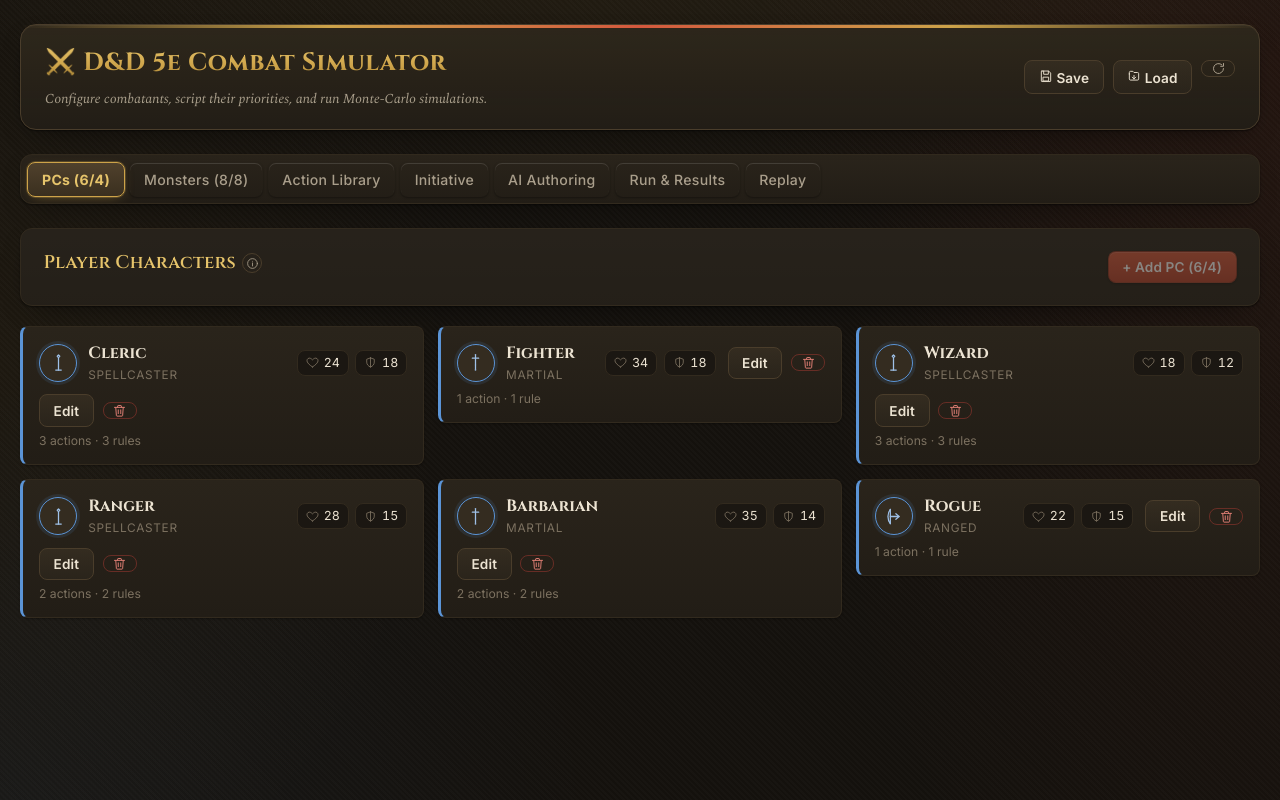
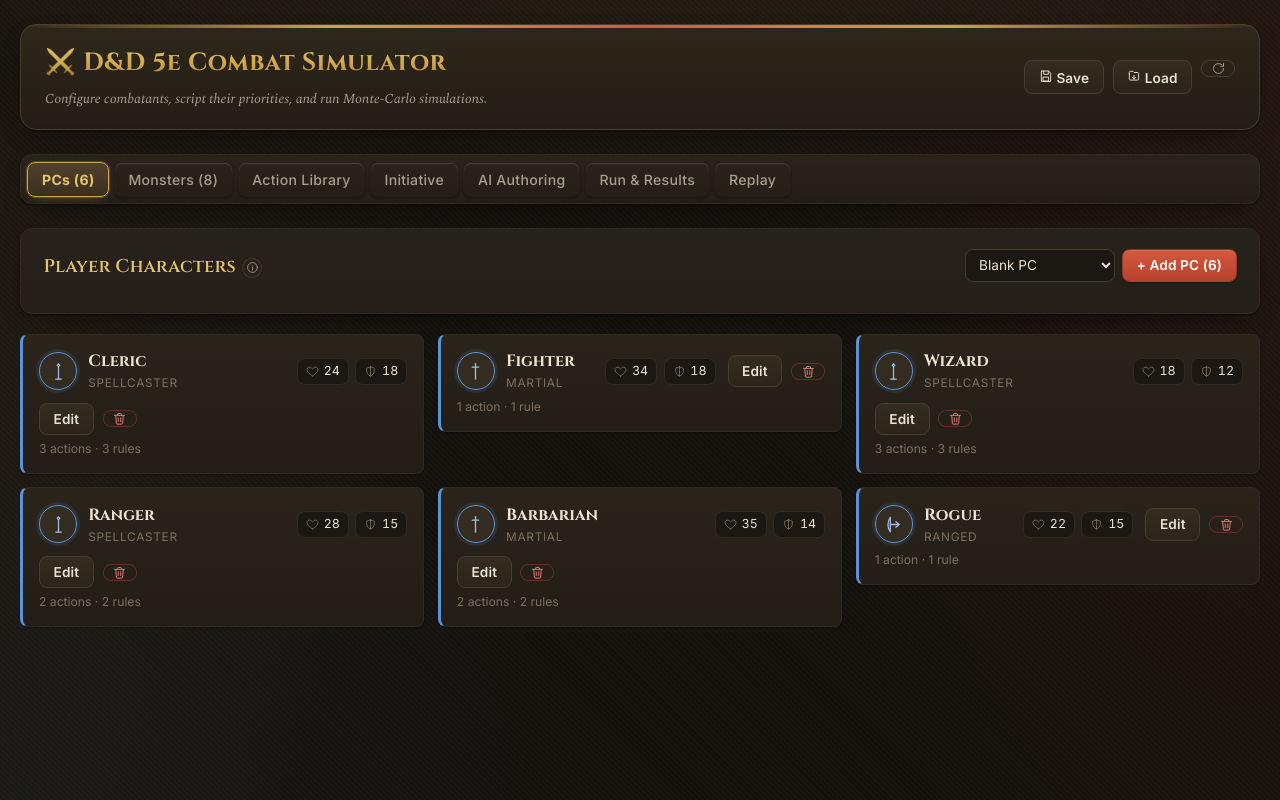
Before and after one commit to cmtalleyrand/dndcombatmodel, a React (Vite) app: page / in a window 1280 px wide. Built offline with nearby package versions, Linux system fonts and the light colour scheme.

Commit message:
Enable adding stored combatants

```diff
--- a/src/ui/App.tsx
+++ b/src/ui/App.tsx
@@ -66,18 +66,18 @@
             onClick={() => setTab(t.id)}
           >
             {t.label}
-            {t.id === 'pcs' && ` (${pcs.length}/4)`}
-            {t.id === 'monsters' && ` (${monsters.length}/8)`}
+            {t.id === 'pcs' && ` (${pcs.length})`}
+            {t.id === 'monsters' && ` (${monsters.length})`}
             {t.id === 'replay' && stats && <span className="tab-dot" aria-label="replay ready" />}
           </button>
         ))}
       </div>
 
       {tab === 'pcs' && (
-        <CombatantsTab side="pc" max={4} scenario={scenario} setScenario={setScenario} />
+        <CombatantsTab side="pc" scenario={scenario} setScenario={setScenario} />
       )}
       {tab === 'monsters' && (
-        <CombatantsTab side="monster" max={8} scenario={scenario} setScenario={setScenario} />
+        <CombatantsTab side="monster" scenario={scenario} setScenario={setScenario} />
       )}
       {tab === 'actions' && <ActionLibraryTab scenario={scenario} setScenario={setScenario} />}
       {tab === 'initiative' && <InitiativeTab scenario={scenario} setScenario={setScenario} />}
--- a/src/ui/CombatantsTab.tsx
+++ b/src/ui/CombatantsTab.tsx
@@ -1,5 +1,6 @@
 import { useMemo, useState } from 'react';
 import { ABILITIES, type Ability, type Combatant, type Scenario, type Side } from '../engine/types';
+import { LEVEL_1_CLASS_PCS, LEVEL_3_CLASS_PCS, SAMPLE_MONSTERS } from '../data/srd';
 import { copyScript, genId, removeCombatant, upsertCombatant } from '../state/store';
 import { RuleBuilder } from './RuleBuilder';
 import { describeAction } from './describe';
@@ -8,12 +9,12 @@
 
 interface Props {
   side: Side;
-  max: number;
   scenario: Scenario;
   setScenario: (s: Scenario) => void;
 }
 
 function blankCombatant(side: Side): Combatant {
+  const actionId = side === 'pc' ? 'act-longsword' : 'act-scimitar';
   return {
     id: genId(side),
     name: side === 'pc' ? 'New PC' : 'New Monster',
@@ -23,19 +24,54 @@
     abilityScores: { str: 10, dex: 10, con: 10, int: 10, wis: 10, cha: 10 },
     saveProficiencies: [],
     proficiencyBonus: 2,
-    actionIds: [],
-    script: [],
+    position: side === 'pc' ? 45 : 0,
+    speed: 30,
+    actionIds: [actionId],
+    script: [
+      {
+        priority: 1,
+        label: `Attack the nearest ${side === 'pc' ? 'monster' : 'PC'}`,
+        condition: { type: 'always' },
+        actionId,
+        target: { strategy: 'nearestEnemy', excludeIncapacitated: true },
+      },
+    ],
     spellSlots: {},
   };
 }
 
-export function CombatantsTab({ side, max, scenario, setScenario }: Props) {
+const PC_LIBRARY = [...LEVEL_1_CLASS_PCS, ...LEVEL_3_CLASS_PCS];
+
+function templatesForSide(side: Side): Combatant[] {
+  return side === 'pc' ? PC_LIBRARY : SAMPLE_MONSTERS;
+}
+
+export function cloneStoredCombatant(template: Combatant, existing: Combatant[]): Combatant {
+  const sameBase = existing.filter(
+    (c) => c.name === template.name || c.name.startsWith(`${template.name} `),
+  );
+  const suffix = sameBase.length + 1;
+  return {
+    ...template,
+    id: genId(template.side),
+    name: sameBase.length === 0 ? template.name : `${template.name} ${suffix}`,
+    actionIds: [...template.actionIds],
+    saveProficiencies: [...template.saveProficiencies],
+    abilityScores: { ...template.abilityScores },
+    spellSlots: { ...template.spellSlots },
+    script: template.script.map((rule) => ({ ...rule, target: { ...rule.target } })),
+  };
+}
+
+export function CombatantsTab({ side, scenario, setScenario }: Props) {
   const combatants = scenario.combatants.filter((c) => c.side === side);
   const [openId, setOpenId] = useState<string | null>(null);
+  const [templateId, setTemplateId] = useState('blank');
+  const templates = templatesForSide(side);
 
   const add = () => {
-    if (combatants.length >= max) return;
-    const c = blankCombatant(side);
+    const template = templates.find((c) => c.id === templateId);
+    const c = template ? cloneStoredCombatant(template, scenario.combatants) : blankCombatant(side);
     setScenario(upsertCombatant(scenario, c));
     setOpenId(c.id);
   };
@@ -53,9 +89,21 @@
               else applies.
             </InfoHint>
           </h2>
-          <button onClick={add} disabled={combatants.length >= max}>
-            + Add {side === 'pc' ? 'PC' : 'Monster'} ({combatants.length}/{max})
-          </button>
+          <div className="toolbar">
+            <select
+              value={templateId}
+              onChange={(e) => setTemplateId(e.target.value)}
+              aria-label={`Stored ${side === 'pc' ? 'PC' : 'monster'} to add`}
+            >
+              <option value="blank">Blank {side === 'pc' ? 'PC' : 'monster'}</option>
+              {templates.map((template) => (
+                <option key={template.id} value={template.id}>{template.name}</option>
+              ))}
+            </select>
+            <button onClick={add}>
+              + Add {side === 'pc' ? 'PC' : 'Monster'} ({combatants.length})
+            </button>
+          </div>
         </div>
       </div>
 
```
Also changed, not shown: 1 other file (tests, documents, lock files or other folders).
